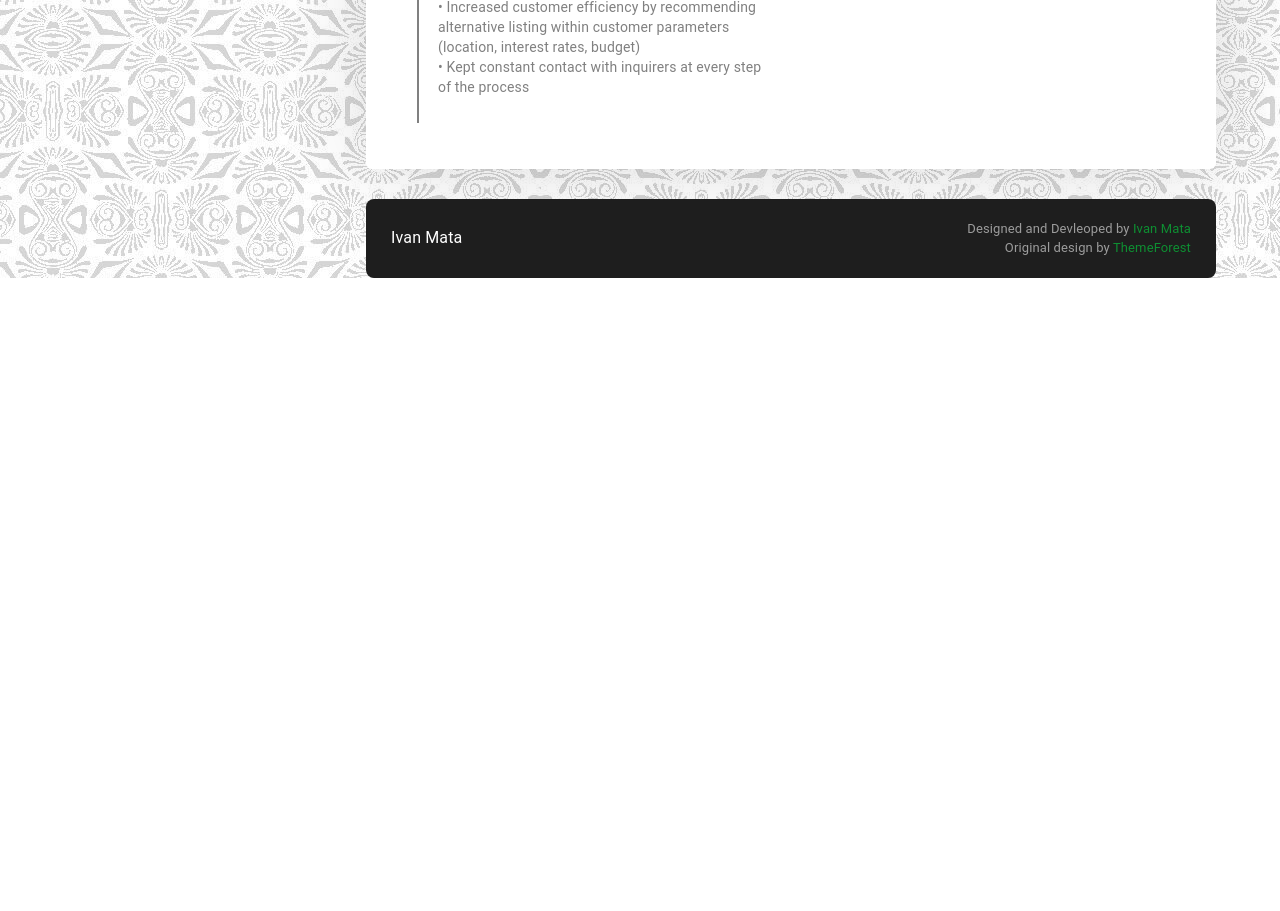
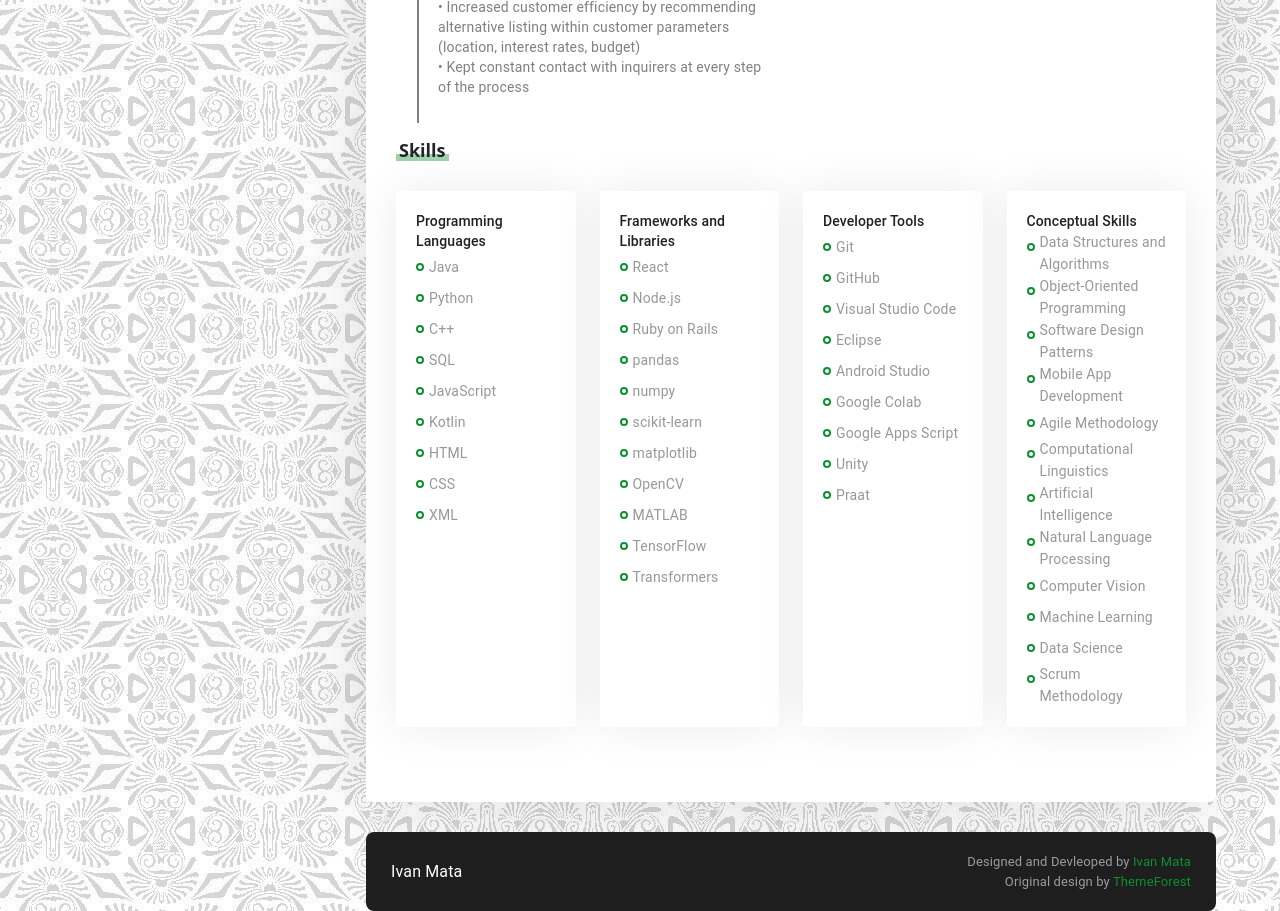
Before and after one commit to imata18/portfolio-homepage, a React (Create React App) app: page / in a window 1280 px wide. Shown: the part 1400-2311 px from the top of the page. Before the commit the page ends 1678 px from the top, so only its background shows below. Built offline with nearby package versions, Linux system fonts and the light colour scheme.

Commit message:
Added in skills

```diff
--- a/src/Pages/Resume/Resume.css
+++ b/src/Pages/Resume/Resume.css
@@ -23,3 +23,32 @@
     color: gray;
     white-space: pre-line !important;
 }
+
+.skill {
+    border-radius: 8px;
+    padding: 20px;
+    box-shadow: 0px 0px 48px 0px rgba(4,6,4,0.08) !important;
+    min-height: 180px;
+    height: 100%;
+}
+
+.skill .skill_title {
+    font-weight: 500;
+    font-size: 14px;
+    line-height: 20px;
+}
+
+.skill .skill_description {
+    display: flex;
+    align-items: center;
+    color: #989898;
+    font-weight: 400;
+    line-height: 22px;
+    /* white-space: pre-line !important; */
+}
+
+.skill .skill_description .timeline_dot {
+    border-color: var(--main-color) !important;
+    padding: 2px;
+    margin-right: 5px;
+}
--- a/src/Pages/Resume/Resume.js
+++ b/src/Pages/Resume/Resume.js
@@ -6,10 +6,12 @@ import { Typography } from '@mui/material';
 import './Resume.css'
 import jobInfo from '../../Utils/jobInfo'
 import educationInfo from '../../Utils/educationInfo';
+import skills_services from '../../Utils/skills_services';
 import CustomTimeline, { CustomTimelineSeparator } from '../../Components/Timeline/Timeline'
 import WorkIcon from '@mui/icons-material/Work';
 import SchoolIcon from '@mui/icons-material/School';
 import { TimelineContent, TimelineDot, TimelineSeparator , TimelineItem} from '@mui/lab';
+import Paper from '@mui/material/Paper';
 
 const Resume = () => {
   return (
@@ -74,7 +76,29 @@ const Resume = () => {
       </Grid>
     </Grid>
 
-    <Grid container className='section'>
+    <Grid item className='section_title mb_30'>
+        <span></span>
+        <h6 className='section_title_text'>Skills</h6>
+    </Grid>
+    <Grid container
+    spacing={3}
+    justify='space-between'
+    className='section graybg pb_45'>
+      {skills_services.skills.map((skill) => (
+        <Grid item xs={12} sm={6} md={3}>
+          <Paper elevation = {0} className='skill'>
+            <Typography variant='h6' className='skill_title'>
+              {skill.title}
+            </Typography>
+            {skill.description.map((item) => (
+              <Typography variant='body2' className='skill_description'>
+                <TimelineDot variant='outlined' className='timeline_dot'/>
+                {item}
+              </Typography>
+            ))}
+          </Paper>
+        </Grid>
+      ))}
 
     </Grid>
     </ >
--- /dev/null
+++ b/src/Utils/skills_services.js
@@ -0,0 +1,62 @@
+export default {
+    skills: [
+    {
+        title: 'Programming Languages',
+        description: [
+            'Java',
+            'Python',
+            'C++',
+            'SQL',
+            'JavaScript',
+            'Kotlin',
+            'HTML',
+            'CSS',
+            'XML'
+        ]
+    }, {
+        title: 'Frameworks and Libraries',
+        description: [
+            'React',
+            'Node.js',
+            'Ruby on Rails',
+            'pandas',
+            'numpy',
+            'scikit-learn',
+            'matplotlib',
+            'OpenCV',
+            'MATLAB',
+            'TensorFlow',
+            'Transformers'
+        ]
+    }, {
+        title: 'Developer Tools',
+        description: [
+            'Git',
+            'GitHub',
+            'Visual Studio Code',
+            'Eclipse',
+            'Android Studio',
+            'Google Colab',
+            'Google Apps Script',
+            'Unity',
+            'Praat'
+        ]
+    }, {
+        title: 'Conceptual Skills',
+        description: [
+            'Data Structures and Algorithms',
+            'Object-Oriented Programming',
+            'Software Design Patterns',
+            'Mobile App Development',
+            'Agile Methodology',
+            'Computational Linguistics',
+            'Artificial Intelligence',
+            'Natural Language Processing',
+            'Computer Vision',
+            'Machine Learning',
+            'Data Science',
+            'Scrum Methodology'
+        ]
+    }
+    ]
+}
```
Also changed, not shown: src/App.css (line endings or trailing spaces).
